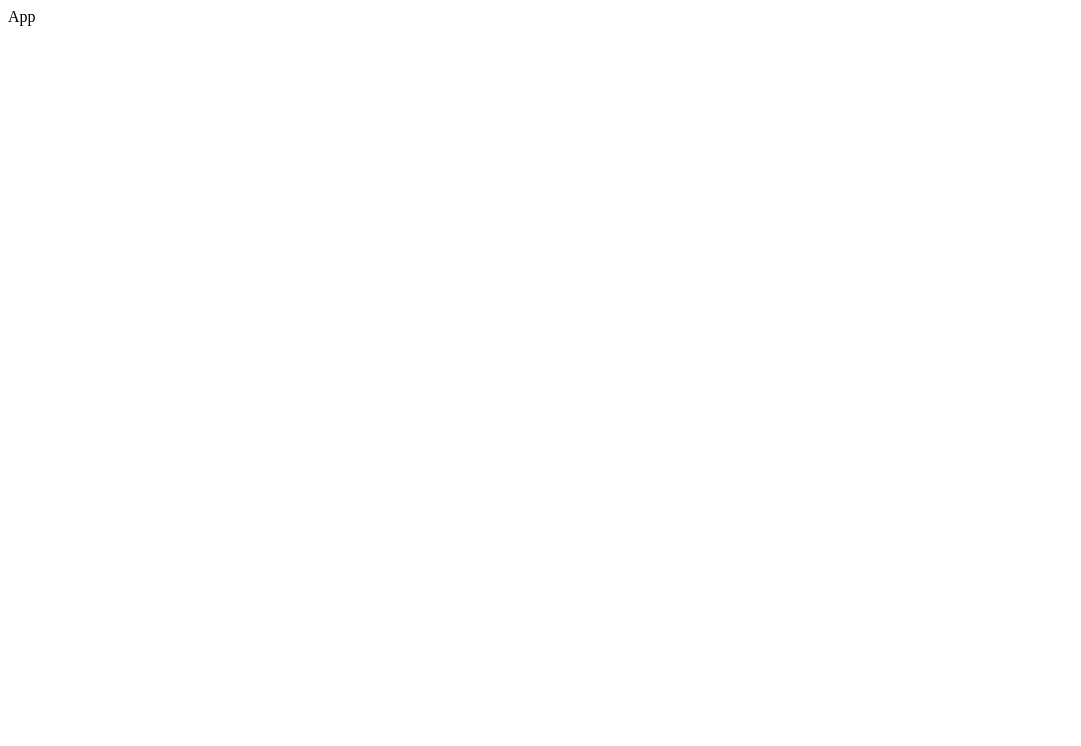
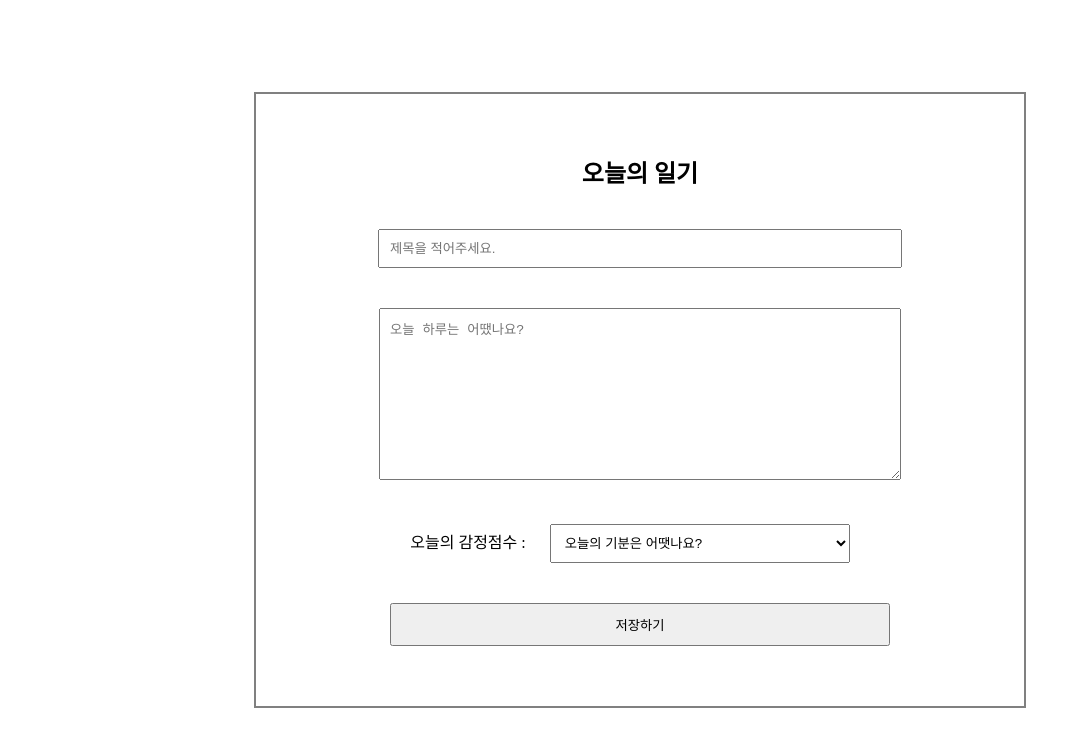
Before and after one commit to rainyel97/simple-diary, a React (Create React App) app: page / in a window 1280 px wide. Shown: the top 746 px of the page, without its empty margins (0-1081 px from the left). Built offline with nearby package versions, Linux system fonts and the light colour scheme.

Commit message:
Main page basic setting // DiaryEditor

```diff
--- /dev/null
+++ b/src/App.css
@@ -0,0 +1,41 @@
+#root {
+  height: 100vh;
+  display: flex;
+  justify-content: center;
+  align-items: center;
+}
+
+.DiaryEditor {
+  display: flex;
+  flex-direction: column;
+  width: 60vw;
+  border: 2px solid gray;
+  text-align: center;
+  padding: 40px 0px;
+}
+
+.DiaryEditor input {
+  width: 500px;
+  margin: 20px;
+  padding: 10px;
+}
+
+.DiaryEditor textarea {
+  width: 500px;
+  margin: 20px;
+  padding: 10px;
+  height: 150px;
+}
+
+.DiaryEditor select {
+  width: 300px;
+  margin: 20px;
+  padding: 10px;
+}
+
+.DiaryEditor button {
+  width: 500px;
+  margin: 20px;
+  padding: 10px;
+  cursor: pointer;
+}
--- a/src/App.js
+++ b/src/App.js
@@ -1,5 +1,6 @@
-function App() {
-  return <div>App</div>;
+import DiaryEditor from "./DiaryEditor";
+import "./App.css";
+
+export default function App() {
+  return <DiaryEditor />;
 }
-
-export default App;
--- /dev/null
+++ b/src/DiaryEditor.js
@@ -0,0 +1,66 @@
+import { useState } from "react";
+
+//함수형 컴포넌트 사용
+//짧은 함수의 경우 에로우 펑션 적용
+
+export default function DiaryEditor() {
+  const [state, setState] = useState({
+    title: "",
+    content: "",
+    emotion: 0,
+  });
+
+  function handleChangeState(e) {
+    setState({
+      ...state,
+      [e.target.name]: e.target.value, //state객체의 상태를 효율적으로 관리하기 위해 타겟의 이름을 동일하게 함.
+    });
+  }
+
+  function handleSubmit() {
+    console.log(state);
+    alert("저장 성공!");
+  }
+
+  return (
+    <div className="DiaryEditor">
+      <h2>오늘의 일기</h2>
+      <div>
+        <input
+          value={state.title}
+          onChange={handleChangeState}
+          name="title"
+          placeholder="제목을 적어주세요."
+          type="text"
+        />
+      </div>
+      <div>
+        <textarea
+          value={state.content}
+          onChange={handleChangeState}
+          name="content"
+          placeholder="오늘 하루는 어땠나요?"
+          type="text"
+        />
+      </div>
+      <div>
+        <span>오늘의 감정점수 : </span>
+        <select
+          name="emotion"
+          value={state.emotion}
+          onChange={handleChangeState}
+        >
+          <option value={0}>오늘의 기분은 어땟나요?</option>
+          <option value={1}>1점</option>
+          <option value={2}>2점</option>
+          <option value={3}>3점</option>
+          <option value={4}>4점</option>
+          <option value={5}>5점</option>
+        </select>
+      </div>
+      <div>
+        <button onClick={handleSubmit}>저장하기</button>
+      </div>
+    </div>
+  );
+}
--- /dev/null
+++ b/src/index.css
@@ -0,0 +1,3 @@
+body {
+  margin: 0;
+}
--- a/src/index.js
+++ b/src/index.js
@@ -1,6 +1,7 @@
 import React from "react";
 import ReactDOM from "react-dom/client";
 import App from "./App";
+import "./index.css";
 
 const root = ReactDOM.createRoot(document.getElementById("root"));
 root.render(<App />);
```
